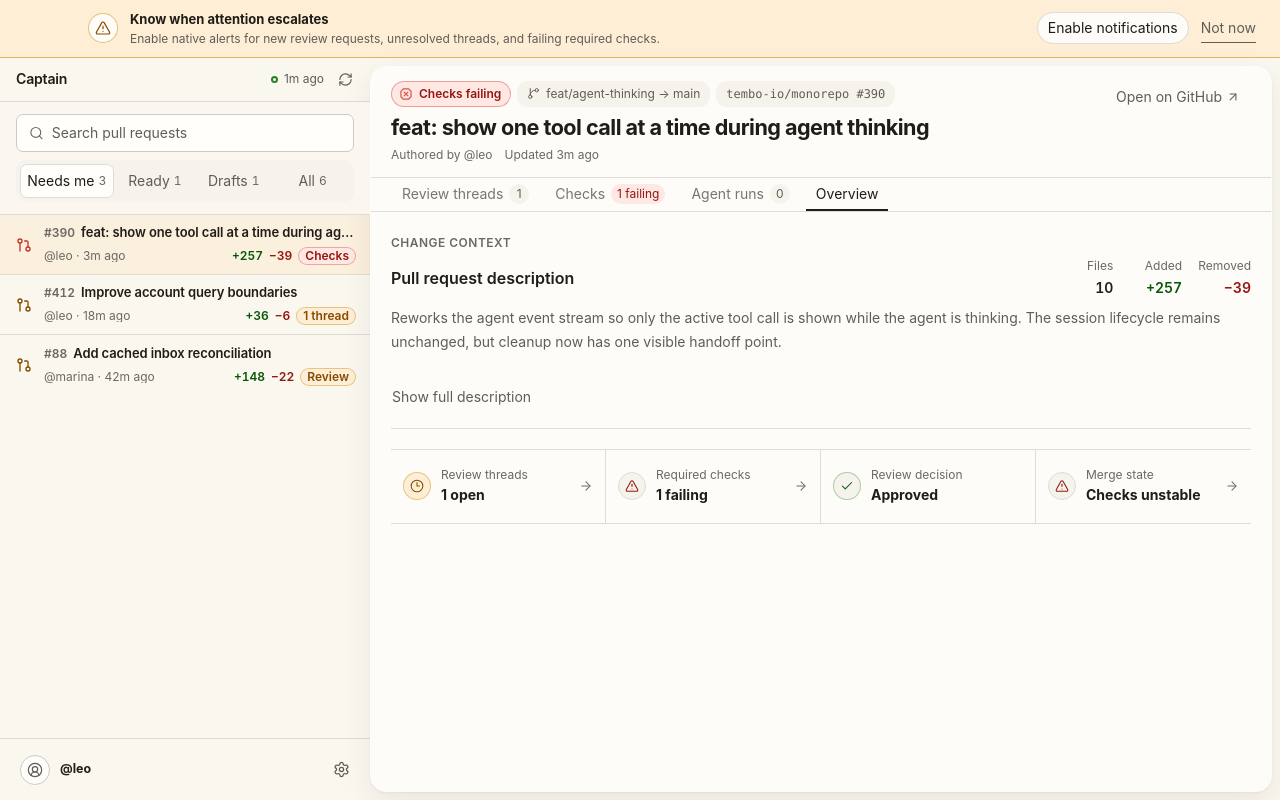
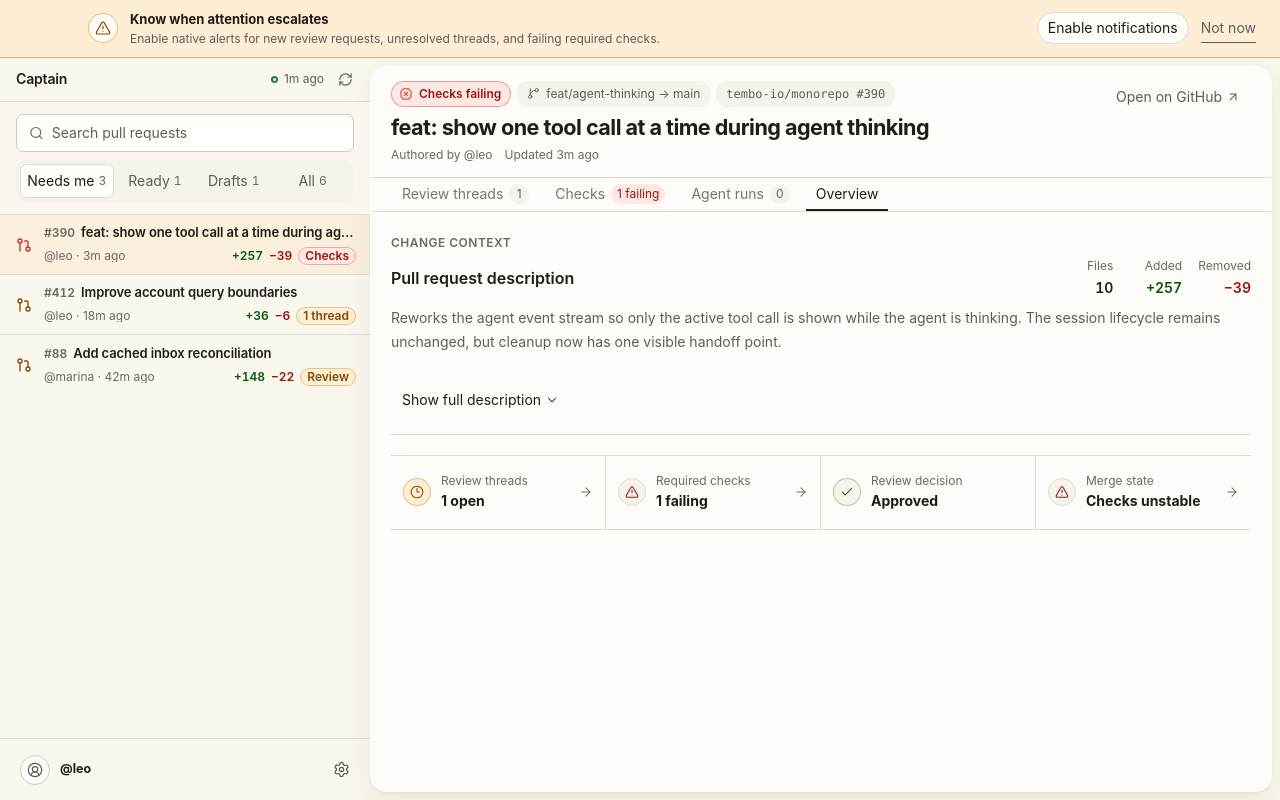
Before and after one commit to leoengithub/mission-control-desktop, a React (Vite) app: page / in a window 1280 px wide. Built offline with nearby package versions, Linux system fonts and the light colour scheme.

Commit message:
Use ghost affordance for description toggle

```diff
--- a/src/components/ReviewDetail.tsx
+++ b/src/components/ReviewDetail.tsx
@@ -304,14 +304,19 @@ function OverviewView({
               </p>
               {canExpandDescription ? (
                 <Button
-                  className="mt-2 h-auto justify-start px-0 text-xs font-semibold text-ink-secondary hover:bg-transparent hover:text-ink hover:underline"
-                  variant="link"
+                  className="mt-2"
+                  variant="ghost"
                   size="sm"
                   type="button"
                   aria-expanded={descriptionExpanded}
                   onClick={() => setDescriptionExpanded((expanded) => !expanded)}
                 >
                   {descriptionExpanded ? 'Show less description' : 'Show full description'}
+                  <Icon
+                    name="chevron-down"
+                    size={14}
+                    className={cn('transition-transform', descriptionExpanded && 'rotate-180')}
+                  />
                 </Button>
               ) : null}
             </>
```
